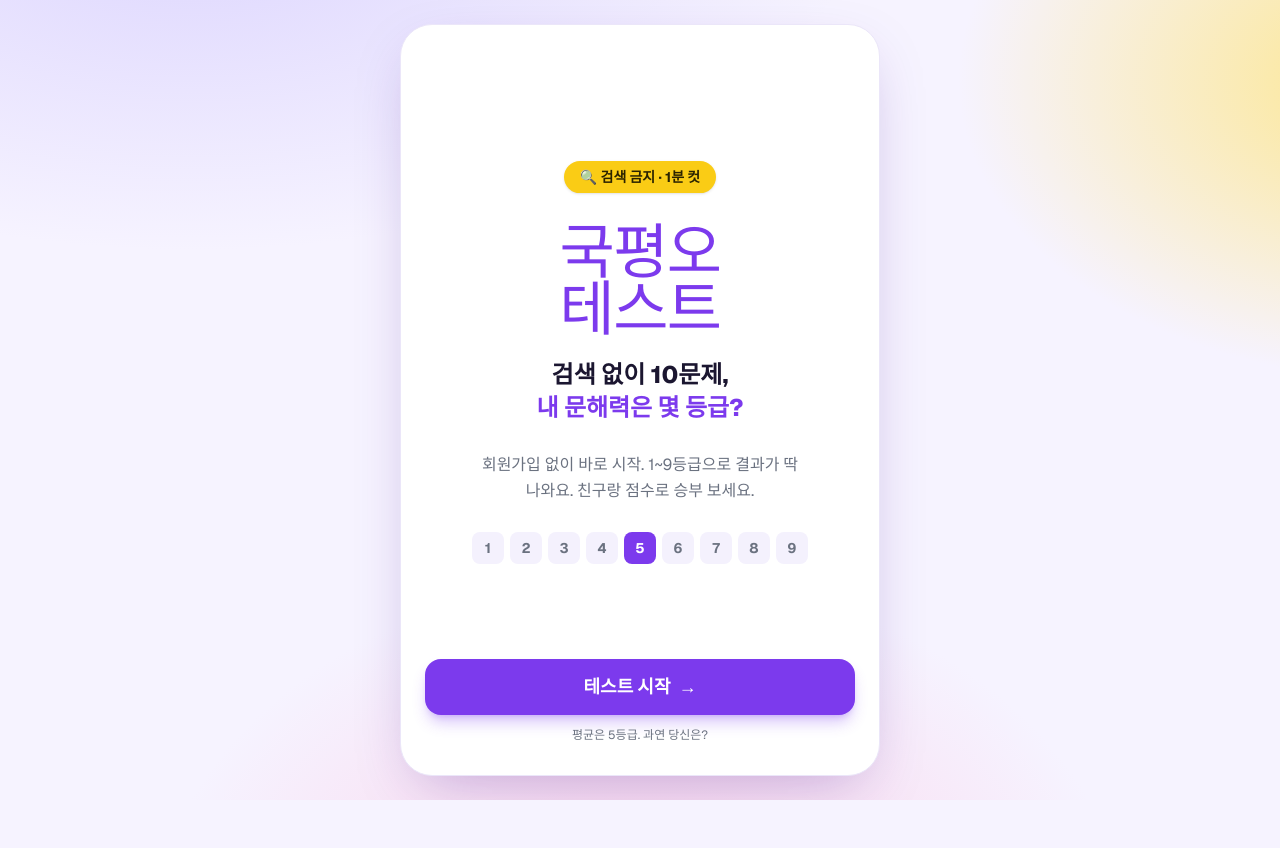
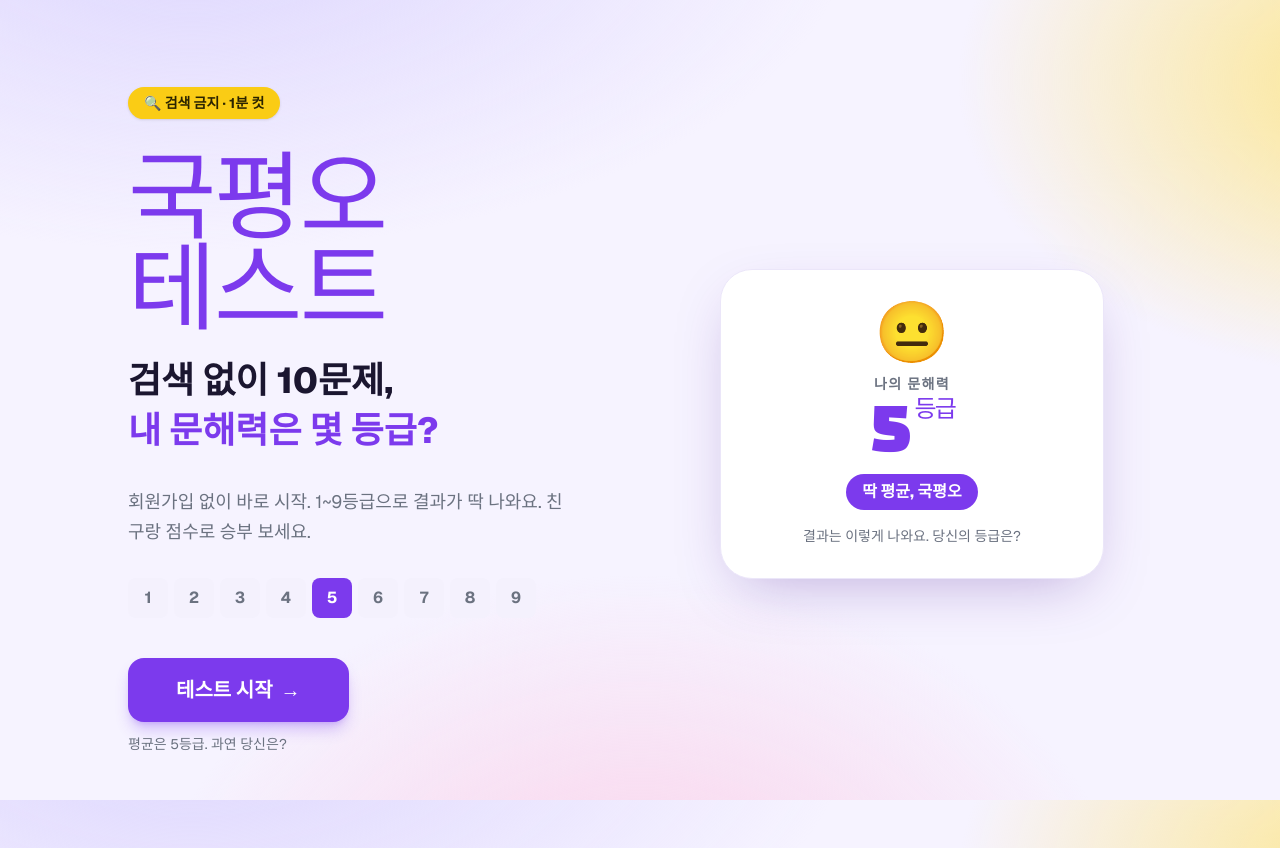
Before and after one commit to min-38/GukPyeongO, a Next.js app: page / in a window 1280 px wide. Before the commit the page ends 800 px from the top, so only its background shows below. Built offline with nearby package versions, Linux system fonts and the light colour scheme.

Commit message:
[#19][feat] 디바이스별 레이아웃 분기 (PC 2단 와이드 / 태블릿 / 폰)
https://github.com/min-38/GukPyeongO/issues/19

```diff
--- a/app/(app)/layout.tsx
+++ b/app/(app)/layout.tsx
@@ -1,11 +1,14 @@
-// 공개 페이지(랜딩/테스트/결과) 셸 — 모바일 풀블리드 / 태블릿·PC 폰 프레임 카드
+// 공개 페이지 셸 — 디바이스별 분기
+//  · 폰(<sm): 풀블리드 단일 컬럼 surface
+//  · 태블릿(sm~lg): 중앙 카드(여유 폭)
+//  · PC(lg+): 폰 프레임 제거, 넓은 캔버스(투명) — 각 페이지가 2단 레이아웃을 구성
 export default function AppLayout({
   children,
 }: Readonly<{
   children: React.ReactNode;
 }>) {
   return (
-    <div className="flex min-h-[100dvh] w-full max-w-[var(--app-max-width)] flex-col bg-surface shadow-[0_20px_60px_-20px_rgba(76,29,149,0.35)] sm:min-h-[calc(100dvh-3rem)] sm:overflow-hidden sm:rounded-[2rem] sm:border sm:border-border">
+    <div className="flex min-h-[100dvh] w-full max-w-[var(--app-max-width)] flex-col bg-surface shadow-[0_20px_60px_-20px_rgba(76,29,149,0.35)] sm:my-6 sm:min-h-[calc(100dvh-3rem)] sm:max-w-xl sm:overflow-hidden sm:rounded-[2rem] sm:border sm:border-border lg:my-0 lg:min-h-[100dvh] lg:max-w-6xl lg:overflow-visible lg:rounded-none lg:border-0 lg:bg-transparent lg:shadow-none">
       {children}
     </div>
   );
--- a/app/(app)/page.tsx
+++ b/app/(app)/page.tsx
@@ -2,35 +2,37 @@ import Link from "next/link";
 
 export default function Home() {
   return (
-    <main className="flex flex-1 flex-col px-6 pb-8 pt-12">
-      <div className="flex flex-1 flex-col items-center justify-center gap-7 text-center">
+    <main className="flex flex-1 flex-col px-6 pb-8 pt-12 lg:grid lg:grid-cols-2 lg:items-center lg:gap-16 lg:px-16 lg:py-0">
+      {/* 왼쪽: 히어로 + CTA */}
+      <div className="flex flex-1 flex-col lg:flex-none">
+        <div className="flex flex-1 flex-col items-center justify-center gap-7 text-center lg:flex-none lg:items-start lg:gap-8 lg:text-left">
           <span className="animate-float inline-flex items-center gap-1.5 rounded-full bg-accent px-4 py-1.5 text-sm font-bold text-accent-foreground shadow-sm">
             🔍 검색 금지 · 1분 컷
           </span>
 
-        <div className="flex flex-col items-center gap-4">
-          <h1 className="font-display text-6xl leading-[0.95] tracking-tight text-brand">
+          <div className="flex flex-col items-center gap-4 lg:items-start">
+            <h1 className="font-display text-6xl leading-[0.95] tracking-tight text-brand lg:text-8xl">
               국평오
               <br />
               테스트
             </h1>
-          <p className="text-2xl font-extrabold leading-snug">
+            <p className="text-2xl font-extrabold leading-snug lg:text-4xl">
               검색 없이 10문제,
               <br />
               <span className="text-brand">내 문해력은 몇 등급?</span>
             </p>
           </div>
 
-        <p className="max-w-xs text-base leading-relaxed text-muted">
+          <p className="max-w-xs text-base leading-relaxed text-muted lg:max-w-md lg:text-lg">
             회원가입 없이 바로 시작. 1~9등급으로 결과가 딱 나와요. 친구랑 점수로
             승부 보세요.
           </p>
 
-        <div className="flex flex-wrap items-center justify-center gap-1.5">
+          <div className="flex flex-wrap items-center justify-center gap-1.5 lg:justify-start">
             {[1, 2, 3, 4, 5, 6, 7, 8, 9].map((g) => (
               <span
                 key={g}
-              className={`grid h-8 w-8 place-items-center rounded-lg text-sm font-bold ${
+                className={`grid h-8 w-8 place-items-center rounded-lg text-sm font-bold lg:h-10 lg:w-10 lg:text-base ${
                   g === 5
                     ? "bg-brand text-brand-foreground"
                     : "bg-surface-muted text-muted"
@@ -44,14 +46,34 @@ export default function Home() {
 
         <Link
           href="/test"
-        className="group flex h-14 w-full items-center justify-center gap-2 rounded-2xl bg-brand text-lg font-bold text-brand-foreground shadow-lg shadow-brand/30 transition-all hover:bg-brand-strong active:scale-[0.98]"
+          className="group mt-8 flex h-14 w-full items-center justify-center gap-2 rounded-2xl bg-brand text-lg font-bold text-brand-foreground shadow-lg shadow-brand/30 transition-all hover:bg-brand-strong active:scale-[0.98] lg:mt-10 lg:h-16 lg:w-auto lg:self-start lg:px-12 lg:text-xl"
         >
           테스트 시작
           <span className="transition-transform group-hover:translate-x-1">→</span>
         </Link>
-      <p className="mt-3 text-center text-xs text-muted">
+        <p className="mt-3 text-center text-xs text-muted lg:text-left lg:text-sm">
           평균은 5등급. 과연 당신은?
         </p>
+      </div>
+
+      {/* 오른쪽: 데스크톱 전용 비주얼 (샘플 결과 카드) */}
+      <div className="hidden lg:flex lg:items-center lg:justify-center">
+        <div className="animate-float w-full max-w-sm rounded-[2rem] border border-border bg-surface p-8 text-center shadow-[0_20px_60px_-20px_rgba(76,29,149,0.35)]">
+          <span className="text-6xl">😐</span>
+          <p className="mt-3 text-sm font-bold tracking-widest text-muted">
+            나의 문해력
+          </p>
+          <p className="font-display text-7xl leading-none tracking-tight text-brand">
+            5<span className="ml-1 align-top text-2xl">등급</span>
+          </p>
+          <p className="mt-2 inline-block rounded-full bg-brand px-4 py-1.5 text-base font-extrabold text-brand-foreground">
+            딱 평균, 국평오
+          </p>
+          <p className="mt-4 text-sm text-muted">
+            결과는 이렇게 나와요. 당신의 등급은?
+          </p>
+        </div>
+      </div>
     </main>
   );
 }
--- a/app/(app)/result/page.tsx
+++ b/app/(app)/result/page.tsx
@@ -91,7 +91,9 @@ export default function ResultPage() {
   const avgSec = (result.avgReactionMs / 1000).toFixed(1);
 
   return (
-    <main className="flex flex-1 flex-col px-6 py-8">
+    <main className="flex flex-1 flex-col px-6 py-8 lg:grid lg:grid-cols-2 lg:items-start lg:gap-10 lg:px-12 lg:py-12">
+     {/* 왼쪽: 등급·통계·공유 (데스크톱에서 sticky 카드) */}
+     <div className="lg:sticky lg:top-12 lg:self-start lg:rounded-[2rem] lg:border lg:border-border lg:bg-surface lg:p-8 lg:shadow-[0_20px_60px_-20px_rgba(76,29,149,0.35)]">
       <div className="animate-pop flex flex-col items-center text-center">
         <span className="text-6xl">{theme.emoji}</span>
         <p className="mt-3 text-sm font-bold tracking-widest text-muted">
@@ -167,10 +169,14 @@ export default function ResultPage() {
       >
         다시 도전
       </Link>
+     </div>
 
+     {/* 오른쪽: 문항 통계 + 댓글 */}
+     <div className="lg:[&>section:first-child]:mt-0">
       <QuestionStats />
 
       <Comments grade={result.grade} gradeToken={result.gradeToken} />
+     </div>
     </main>
   );
 }
--- a/app/(app)/test/page.tsx
+++ b/app/(app)/test/page.tsx
@@ -151,7 +151,8 @@ export default function TestPage() {
   const progress = (index / questions.length) * 100;
 
   return (
-    <main className="flex flex-1 flex-col px-6 py-7">
+    <main className="flex flex-1 flex-col px-6 py-7 lg:items-center lg:justify-center lg:px-0 lg:py-10">
+     <div className="flex w-full flex-1 flex-col lg:max-w-2xl lg:flex-none lg:rounded-[2.5rem] lg:border lg:border-border lg:bg-surface lg:p-12 lg:shadow-[0_20px_60px_-20px_rgba(76,29,149,0.35)]">
       <div className="flex items-center justify-between">
         <span className="rounded-full bg-surface-muted px-3 py-1 text-sm font-bold tabular-nums">
           {index + 1}
@@ -208,7 +209,7 @@ export default function TestPage() {
             </button>
           </form>
         ) : (
-          <div className="mt-7 flex flex-col gap-3">
+          <div className="mt-7 flex flex-col gap-3 lg:grid lg:grid-cols-2">
             {q.choices.map((choice, i) => (
               <button
                 key={i}
@@ -225,6 +226,7 @@ export default function TestPage() {
           </div>
         )}
       </div>
+     </div>
     </main>
   );
 }
```
Lines whose indentation alone changed are shown as unchanged.
